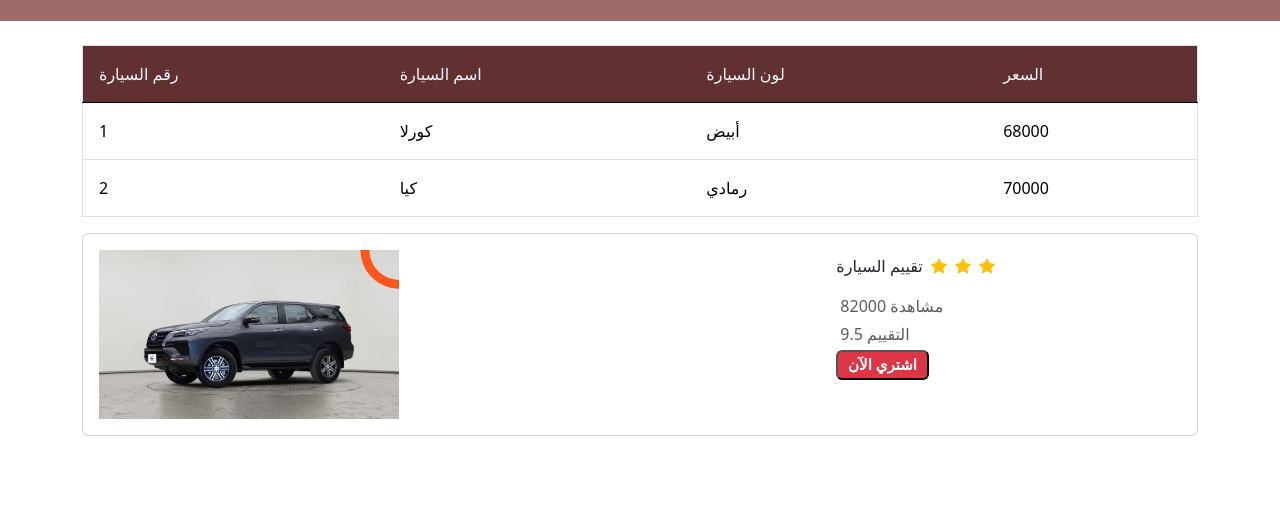
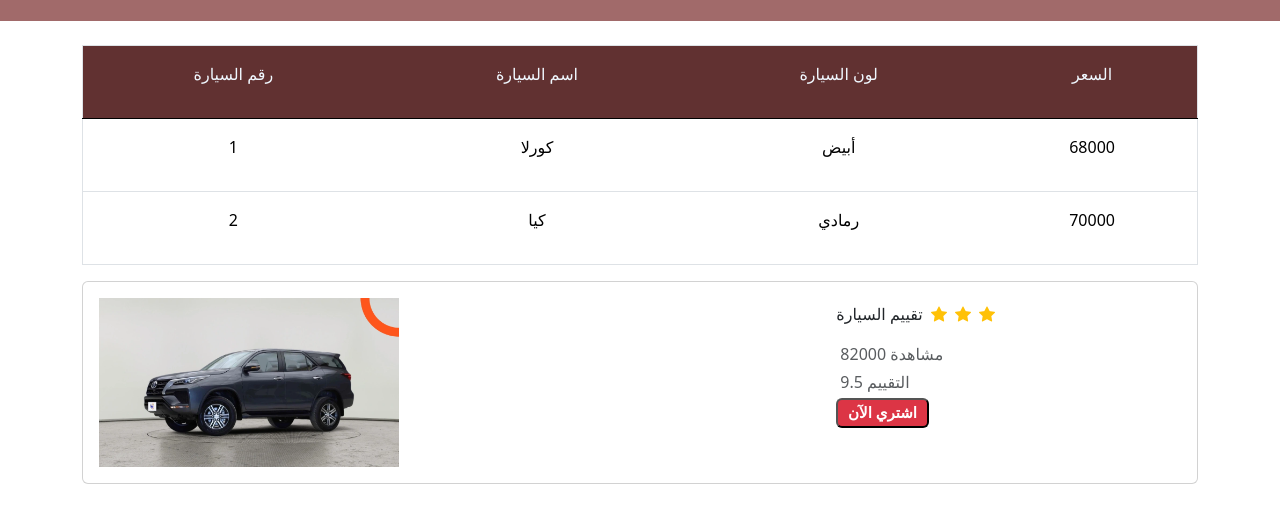
Before and after one commit to EnasKutbi/CarsSite, a plain HTML site: page index.html in a window 1280 px wide. Shown: the part 59-582 px from the top of the page. Drawn offline with nearby package versions, Linux system fonts and the light colour scheme.

Commit message:
update the table

```diff
--- a/index.html
+++ b/index.html
@@ -47,7 +47,7 @@
                   border-color: black;
                 "
               >
-                رقم السيارة
+                <p class="d-flex justify-content-center">رقم السيارة</p>
               </td>
               <td
                 class="p-3"
@@ -57,7 +57,7 @@
                   border-color: black;
                 "
               >
-                اسم السيارة
+                <p class="d-flex justify-content-center">اسم السيارة</p>
               </td>
               <td
                 class="p-3"
@@ -67,7 +67,7 @@
                   border-color: black;
                 "
               >
-                لون السيارة
+                <p class="d-flex justify-content-center">لون السيارة</p>
               </td>
               <td
                 class="p-3"
@@ -77,22 +77,22 @@
                   border-color: black;
                 "
               >
-                السعر
+                <p class="d-flex justify-content-center">السعر</p>
               </td>
             </tr>
           </thead>
           <tbody>
             <tr>
-              <td class="p-3">1</td>
-              <td class="p-3">كورلا</td>
-              <td class="p-3">أبيض</td>
-              <td class="p-3">68000</td>
+              <td class="p-3"><p class="d-flex justify-content-center">1</p></td>
+              <td class="p-3"><p class="d-flex justify-content-center">كورلا</p></td>
+              <td class="p-3"><p class="d-flex justify-content-center">أبيض</p></td>
+              <td class="p-3"><p class="d-flex justify-content-center">68000</p></td>
             </tr>
             <tr>
-              <td class="p-3">2</td>
-              <td class="p-3">كيا</td>
-              <td class="p-3">رمادي</td>
-              <td class="p-3">70000</td>
+              <td class="p-3"><p class="d-flex justify-content-center">2</p></td>
+              <td class="p-3"><p class="d-flex justify-content-center">كيا</p></td>
+              <td class="p-3"><p class="d-flex justify-content-center">رمادي</p></td>
+              <td class="p-3"><p class="d-flex justify-content-center">70000</p></td>
             </tr>
           </tbody>
         </table>
@@ -105,7 +105,7 @@
               <div class="card-body">
                 <div class="row">
                   <div class="col">
-                    <img src="images/car.webp" width="300" alt="car">
+                    <img src="images/car.webp" width="300" alt="car" />
                   </div>
                   <div class="col"></div>
                   <div class="col">
```
